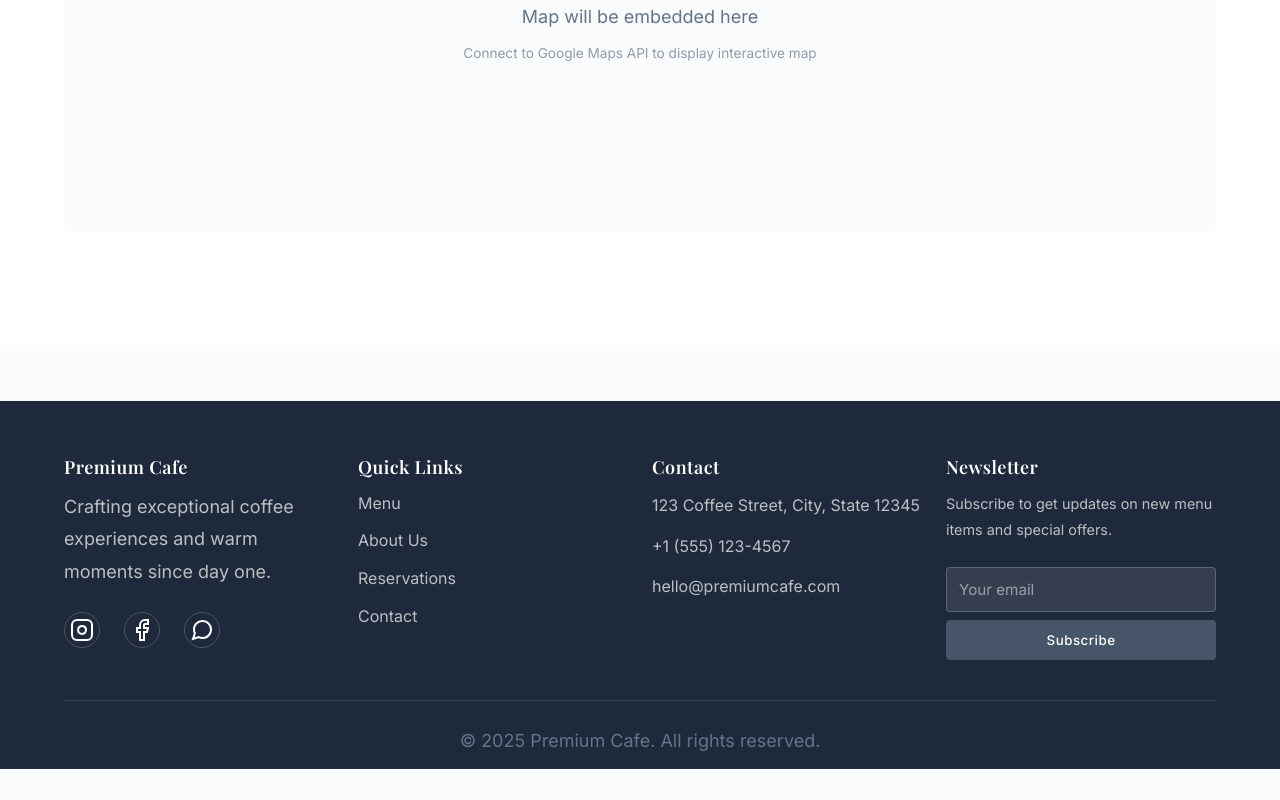
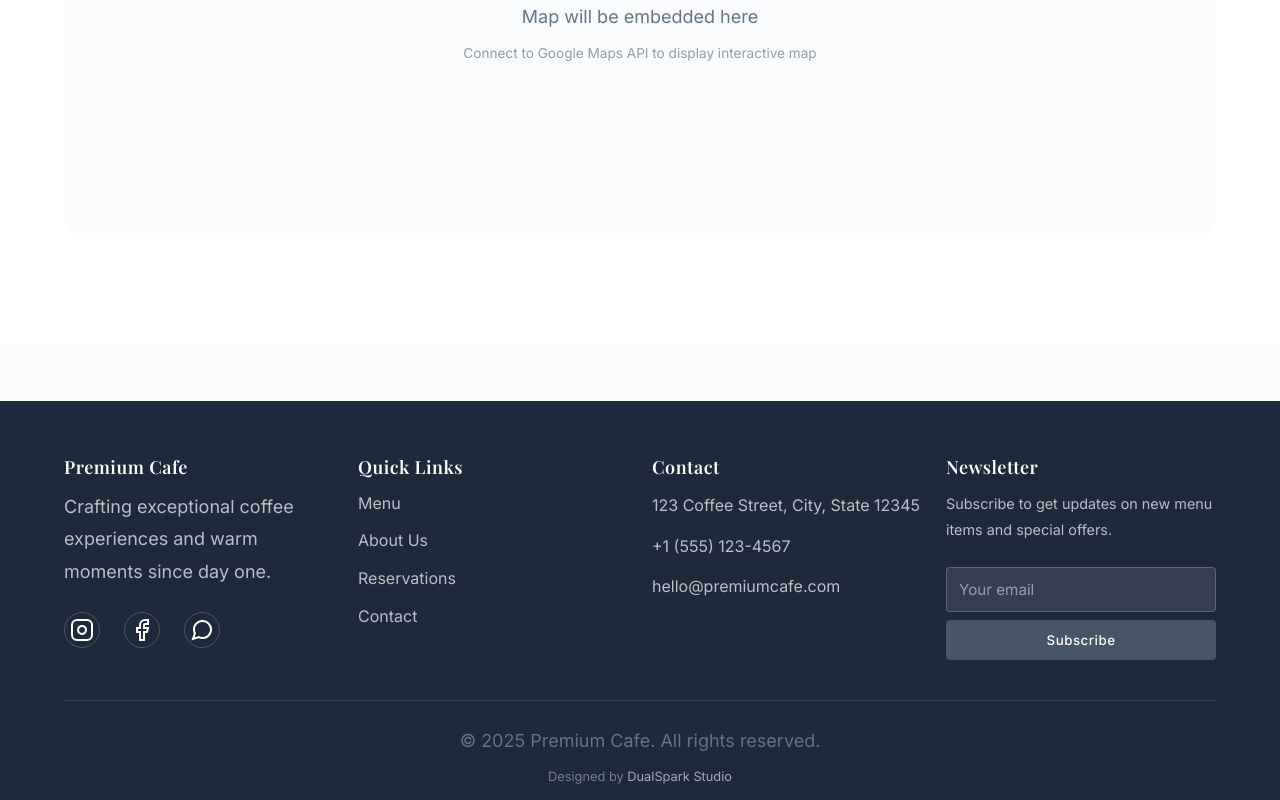
Before and after one commit to DualSparkStudio/116-cafe, a React (Vite) app: page / in a window 1280 px wide. Shown: the part 5964-6764 px from the top of the page. Before the commit the page ends 6733 px from the top, so only its background shows below. Built offline with nearby package versions, Linux system fonts and the light colour scheme.

Commit message:
Add footer credit section with design attribution and update styles for improved layout

```diff
--- a/src/components/Footer.css
+++ b/src/components/Footer.css
@@ -133,6 +133,29 @@
   text-align: center;
   color: rgba(255, 255, 255, 0.5);
   font-size: 0.85rem;
+  display: flex;
+  flex-direction: column;
+  gap: var(--spacing-xs);
+}
+
+.footer-bottom p {
+  margin: 0;
+}
+
+.footer-credit {
+  font-size: 0.8rem;
+  color: rgba(255, 255, 255, 0.4);
+}
+
+.footer-credit a {
+  color: rgba(255, 255, 255, 0.6);
+  text-decoration: none;
+  transition: var(--transition-base);
+}
+
+.footer-credit a:hover {
+  color: var(--color-accent);
+  text-decoration: underline;
 }
 
 @media (max-width: 768px) {
--- a/src/components/Footer.jsx
+++ b/src/components/Footer.jsx
@@ -95,6 +95,17 @@ const Footer = () => {
 
         <div className="footer-bottom">
           <p>&copy; {new Date().getFullYear()} Premium Cafe. All rights reserved.</p>
+          <p className="footer-credit">
+            Designed by{' '}
+            <a
+              href="https://dualsparkstudio.com"
+              target="_blank"
+              rel="noopener noreferrer"
+              data-cursor="hover"
+            >
+              DualSpark Studio
+            </a>
+          </p>
         </div>
       </div>
     </footer>
```
